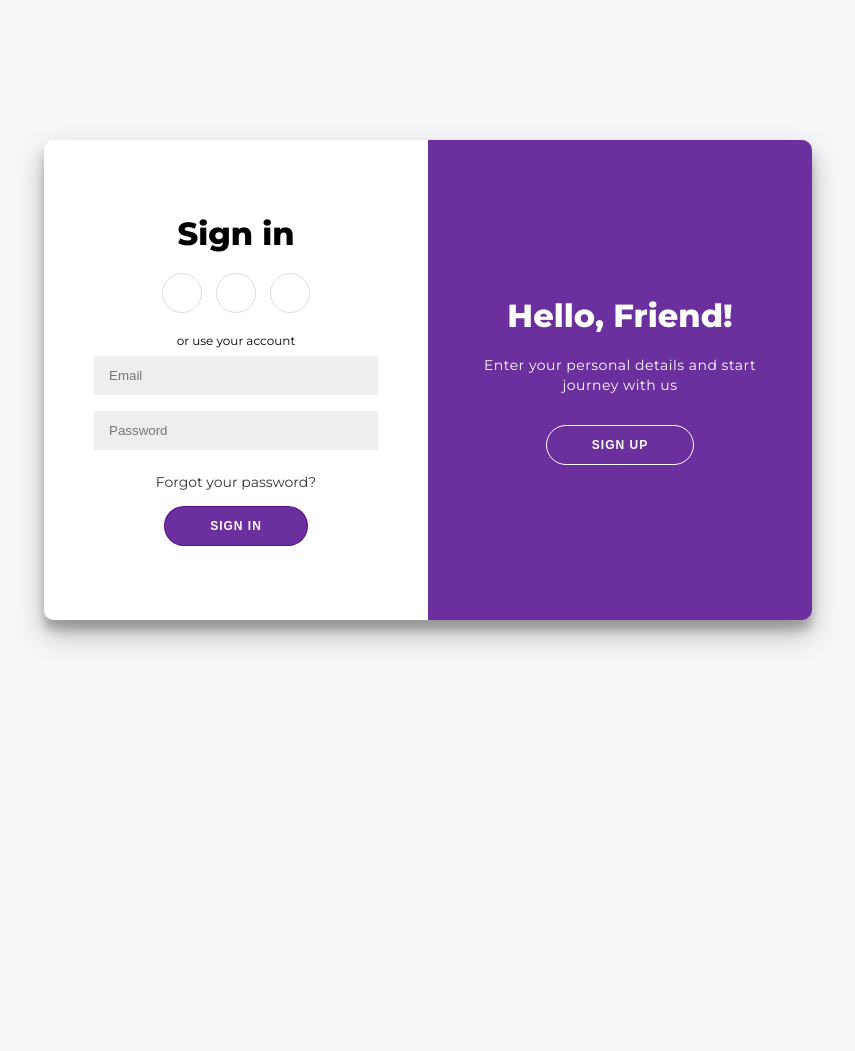
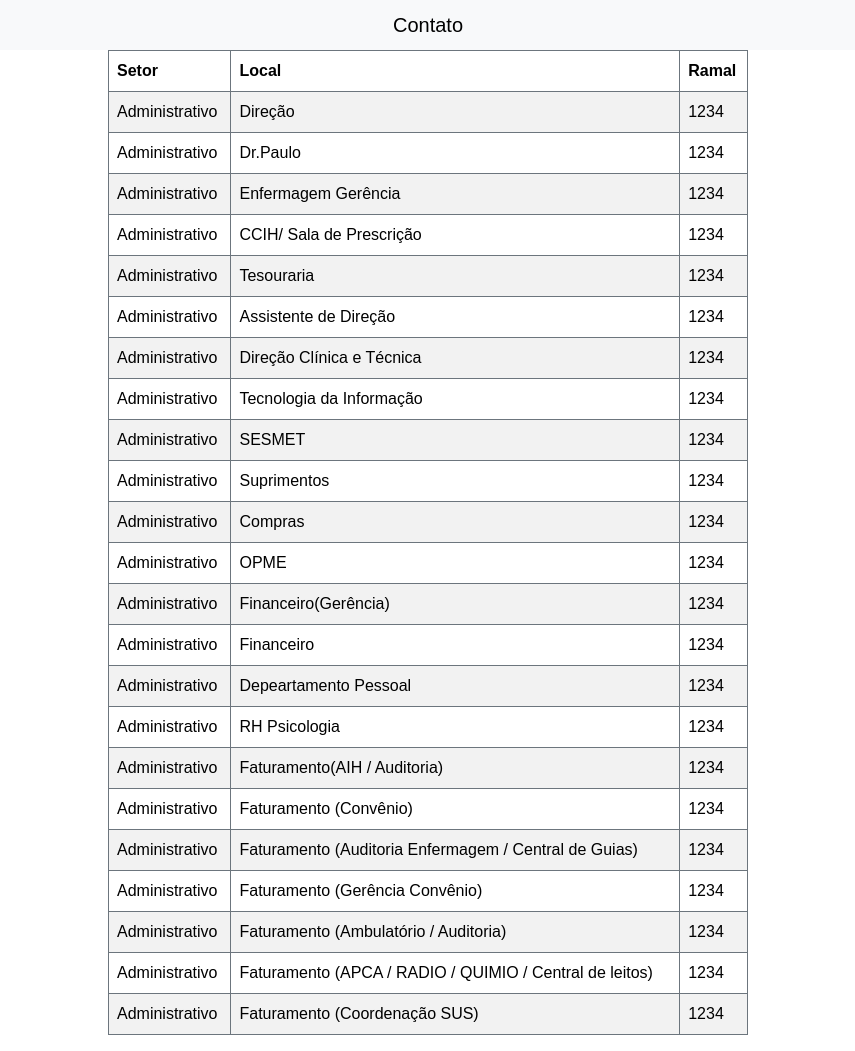
Before and after one commit to FerHe05/Html-Css-JavaScript, a PHP site: page / in a window 1280 px wide. Shown: the whole page, without its empty margins (212-1067 px from the left). Before the commit the page ends 646 px from the top, so only its background shows below. Run offline with PHP 8.4, Linux system fonts and the light colour scheme.

Commit message:
Add files via upload

```diff
--- a/projeto/css/style.css
+++ b/projeto/css/style.css
@@ -1,225 +1,7 @@
-
-@import url('https://fonts.googleapis.com/css?family=Montserrat:400,800');
-
-* {
-	box-sizing: border-box;
+*{
+    font-family: Arial, Helvetica, sans-serif;
+    color: black;
 }
-
-body {
-	background: #f6f5f7;
-	display: flex;
-	justify-content: center;
-	align-items: center;
-	flex-direction: column;
-	font-family: 'Montserrat', sans-serif;
-	height: 100vh;
-	margin: -20px 0 50px;
+body{
+    background-color: white;
 }
-
-h1 {
-	font-weight: bold;
-	margin: 0;
-}
-
-
-
-p {
-	font-size: 14px;
-	font-weight: 100;
-	line-height: 20px;
-	letter-spacing: 0.5px;
-	margin: 20px 0 30px;
-}
-
-span {
-	font-size: 12px;
-}
-
-a {
-	color: #333;
-	font-size: 14px;
-	text-decoration: none;
-	margin: 15px 0;
-}
-
-button {
-	border-radius: 20px;
-	border: 1px solid #4f068bd5;
-	background-color: #4f068bd5;
-	color: #FFFFFF;
-	font-size: 12px;
-	font-weight: bold;
-	padding: 12px 45px;
-	letter-spacing: 1px;
-	text-transform: uppercase;
-	transition: transform 80ms ease-in;
-}
-
-button:active {
-	transform: scale(0.95);
-}
-
-button:focus {
-	outline: none;
-}
-
-button.ghost {
-	background-color: transparent;
-	border-color: #FFFFFF;
-}
-
-form {
-	background-color: #FFFFFF;
-	display: flex;
-	align-items: center;
-	justify-content: center;
-	flex-direction: column;
-	padding: 0 50px;
-	height: 100%;
-	text-align: center;
-}
-
-input {
-	background-color: #eee;
-	border: none;
-	padding: 12px 15px;
-	margin: 8px 0;
-	width: 100%;
-}
-
-.container {
-	background-color: #fff;
-	border-radius: 10px;
-  	box-shadow: 0 14px 28px rgba(0,0,0,0.25),
-			0 10px 10px rgba(0,0,0,0.22);
-	position: relative;
-	overflow: hidden;
-	width: 768px;
-	max-width: 100%;
-	min-height: 480px;
-}
-
-.form-container {
-	position: absolute;
-	top: 0;
-	height: 100%;
-	transition: all 0.6s ease-in-out;
-}
-
-.sign-in-container {
-	left: 0;
-	width: 50%;
-	z-index: 2;
-}
-
-.container.right-panel-active .sign-in-container {
-	transform: translateX(100%);
-}
-
-.sign-up-container {
-	left: 0;
-	width: 50%;
-	opacity: 0;
-	z-index: 1;
-}
-
-.container.right-panel-active .sign-up-container {
-	transform: translateX(100%);
-	opacity: 1;
-	z-index: 5;
-	animation: show 0.6s;
-}
-
-@keyframes show {
-	0%, 49.99% {
-		opacity: 0;
-		z-index: 1;
-	}
-
-	50%, 100% {
-		opacity: 1;
-		z-index: 5;
-	}
-}
-
-.overlay-container {
-	position: absolute;
-	top: 0;
-	left: 50%;
-	width: 50%;
-	height: 100%;
-	overflow: hidden;
-	transition: transform 0.6s ease-in-out;
-	z-index: 100;
-}
-
-.container.right-panel-active .overlay-container{
-	transform: translateX(-100%);
-}
-
-.overlay {
-	background: #4f068bd5;
-	background: -webkit-linear-gradient(to right, #4f068bd5, #4f068bd5);
-	background: linear-gradient(to right, #4f068bd5, #4f068bd5);
-	background-repeat: no-repeat;
-	background-size: cover;
-	background-position: 0 0;
-	color: #FFFFFF;
-	position: relative;
-	left: -100%;
-	height: 100%;
-	width: 200%;
-  	transform: translateX(0);
-	transition: transform 0.6s ease-in-out;
-}
-
-.container.right-panel-active .overlay {
-  	transform: translateX(50%);
-}
-
-.overlay-panel {
-	position: absolute;
-	display: flex;
-	align-items: center;
-	justify-content: center;
-	flex-direction: column;
-	padding: 0 40px;
-	text-align: center;
-	top: 0;
-	height: 100%;
-	width: 50%;
-	transform: translateX(0);
-	transition: transform 0.6s ease-in-out;
-}
-
-.overlay-left {
-	transform: translateX(-20%);
-}
-
-.container.right-panel-active .overlay-left {
-	transform: translateX(0);
-}
-
-.overlay-right {
-	right: 0;
-	transform: translateX(0);
-}
-
-.container.right-panel-active .overlay-right {
-	transform: translateX(20%);
-}
-
-.social-container {
-	margin: 20px 0;
-}
-
-.social-container a {
-	border: 1px solid #DDDDDD;
-	border-radius: 50%;
-	display: inline-flex;
-	justify-content: center;
-	align-items: center;
-	margin: 0 5px;
-	height: 40px;
-	width: 40px;
-}
--- a/projeto/index.html
+++ b/projeto/index.html
@@ -1,61 +1,149 @@
 <!DOCTYPE html>
-<html lang="en">
+<html lang="pt-br">
 <head>
-  <meta charset="UTF-8">
-  <meta http-equiv="X-UA-Compatible" content="IE=edge">
-  <meta name="viewport" content="width=device-width, initial-scale=1.0">
-  <link rel="stylesheet" href="css/style.css">
-  <title>Document</title>
+	<meta charset="UTF-8">
+	<meta http-equiv="X-UA-Compatible" content="IE=edge">
+	<meta name="viewport" content="width=device-width, initial-scale=1.0">
+	<link href="https://cdn.jsdelivr.net/npm/bootstrap@5.3.0-alpha1/dist/css/bootstrap.min.css" rel="stylesheet" integrity="sha384-GLhlTQ8iRABdZLl6O3oVMWSktQOp6b7In1Zl3/Jr59b6EGGoI1aFkw7cmDA6j6gD" crossorigin="anonymous">
+    <script src="https://cdn.jsdelivr.net/npm/bootstrap@5.3.0-alpha1/dist/js/bootstrap.bundle.min.js" integrity="sha384-w76AqPfDkMBDXo30jS1Sgez6pr3x5MlQ1ZAGC+nuZB+EYdgRZgiwxhTBTkF7CXvN" crossorigin="anonymous"></script>
+	<link rel="stylesheet" href="css/style.css">
+	<title>Document</title>
 </head>
 <body>
+  <!-- As a heading -->
+  <nav class="navbar bg-body-tertiary">
+	<div class="container-fluid">
+	  <span class="navbar-brand mb-0 h1" style="display: block; margin-left: auto; margin-right: auto">Contato</span>
+	</div>
+  </nav>
 
-<div class="container" id="container">
-	<div class="form-container sign-up-container">
-		<form action="#">
-			<h1>Create Account</h1>
-			<div class="social-container">
-				<a href="#" class="social"><i class="fab fa-facebook-f"></i></a>
-				<a href="#" class="social"><i class="fab fa-google-plus-g"></i></a>
-				<a href="#" class="social"><i class="fab fa-linkedin-in"></i></a>
-			</div>
-			<span>or use your email for registration</span>
-			<input type="text" placeholder="Name" />
-			<input type="email" placeholder="Email" />
-			<input type="password" placeholder="Password" />
-			<button>Sign Up</button>
-		</form>
-	</div>
-	<div class="form-container sign-in-container">
-		<form action="#">
-			<h1>Sign in</h1>
-			<div class="social-container">
-				<a href="#" class="social"><i class="fab fa-facebook-f"></i></a>
-				<a href="#" class="social"><i class="fab fa-google-plus-g"></i></a>
-				<a href="#" class="social"><i class="fab fa-linkedin-in"></i></a>
-			</div>
-			<span>or use your account</span>
-			<input type="email" placeholder="Email" />
-			<input type="password" placeholder="Password" />
-			<a href="#">Forgot your password?</a>
-			<button>Sign In</button>
-		</form>
-	</div>
-	<div class="overlay-container">
-		<div class="overlay">
-			<div class="overlay-panel overlay-left">
-				<h1>Welcome Back!</h1>
-				<p>To keep connected with us please login with your personal info</p>
-				<button class="ghost" id="signIn">Sign In</button>
-			</div>
-			<div class="overlay-panel overlay-right">
-				<h1>Hello, Friend!</h1>
-				<p>Enter your personal details and start journey with us</p>
-				<button class="ghost" id="signUp">Sign Up</button>
-			</div>
-		</div>
-	</div>
-</div>
+	<table class=" table  mx-auto table-bordered table-striped  caption-top border-secondary w-50 p-3" >
+		<thead>
+		  <tr>
+			<th scope="col">Setor</th>
+			<th scope="col">Local</th>
+			<th scope="col">Ramal</th>
+		  </tr>
+		</thead>
+		<tbod>
+		  <tr>
+			<td>Administrativo</td>
+			<td>Direção</td>
+			<td>1234</td>
+		  </tr>
+		  <tr>
+			<td>Administrativo</td>
+			<td>Dr.Paulo</td>
+			<td>1234</td>
+		  </tr>
+		  <tr>
+			<td>Administrativo</td>
+			<td>Enfermagem Gerência</td>
+			<td>1234</td>
+		  </tr>
+		  <tr>
+			<td>Administrativo</td>
+			<td>CCIH/ Sala de Prescrição</td>
+			<td>1234</td>
+		  </tr>
+		  <tr>
+			<td>Administrativo</td>
+			<td>Tesouraria</td>
+			<td>1234</td>
+		  </tr>
+		  <tr>
+			<td>Administrativo</td>
+			<td>Assistente de Direção</td>
+			<td>1234</td>
+		  </tr>
+		  <tr>
+			<td>Administrativo</td>
+			<td>Direção Clínica e Técnica</td>
+			<td>1234</td>
+		  </tr>
+		  <tr>
+			<td>Administrativo</td>
+			<td>Tecnologia da Informação</td>
+			<td>1234</td>
+		  </tr>
+		  <tr>
+			<td>Administrativo</td>
+			<td>SESMET</td>
+			<td>1234</td>
+		  </tr>
+		  <tr>
+			<td>Administrativo</td>
+			<td>Suprimentos</td>
+			<td>1234</td>
+		  </tr>
+		  <tr>
+			<td>Administrativo</td>
+			<td>Compras</td>
+			<td>1234</td>
+		  </tr>
+		  <tr>
+			<td>Administrativo</td>
+			<td>OPME</td>
+			<td>1234</td>
+		  </tr>
+		  <tr>
+			<td>Administrativo</td>
+			<td>Financeiro(Gerência)</td>
+			<td>1234</td>
+		  </tr>
+		  <tr>
+			<td>Administrativo</td>
+			<td>Financeiro</td>
+			<td>1234</td>
+		  </tr>
+		  <tr>
+			<td>Administrativo</td>
+			<td>Depeartamento Pessoal</td>
+			<td>1234</td>
+		  </tr>
+		  <tr>
+			<td>Administrativo</td>
+			<td>RH Psicologia</td>
+			<td>1234</td>
+		  </tr>
+		  <tr>
+			<td>Administrativo</td>
+			<td>Faturamento(AIH / Auditoria)</td>
+			<td>1234</td>
+		  </tr>
 
+		    <tr>
+			<td>Administrativo</td>
+			<td>Faturamento (Convênio)</td>
+			<td>1234</td>
+		  </tr>
+		  <tr>
+			<td>Administrativo</td>
+			<td>Faturamento (Auditoria Enfermagem / Central de Guias)</td>
+			<td>1234</td>
+		  </tr>
+		  <tr>
+			<td>Administrativo</td>
+			<td>Faturamento (Gerência Convênio)</td>
+			<td>1234</td>
+		  </tr>
+
+		  <tr>
+			<td>Administrativo</td>
+			<td>Faturamento (Ambulatório / Auditoria)</td>
+			<td>1234</td>
+		  </tr>
+		  <tr>
+			<td>Administrativo</td>
+			<td>Faturamento (APCA / RADIO / QUIMIO / Central de leitos)</td>
+			<td>1234</td>
+		  </tr>  <tr>
+			<td>Administrativo</td>
+			<td>Faturamento (Coordenação SUS)</td>
+			<td>1234</td>
+		  </tr>
+		</tbody>
+	  </table>
 
 </body>
 </html>
```
